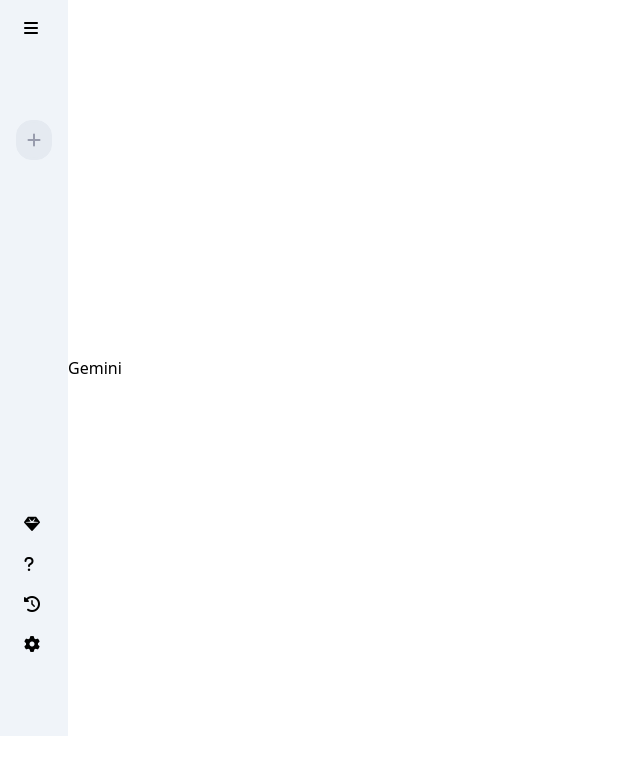
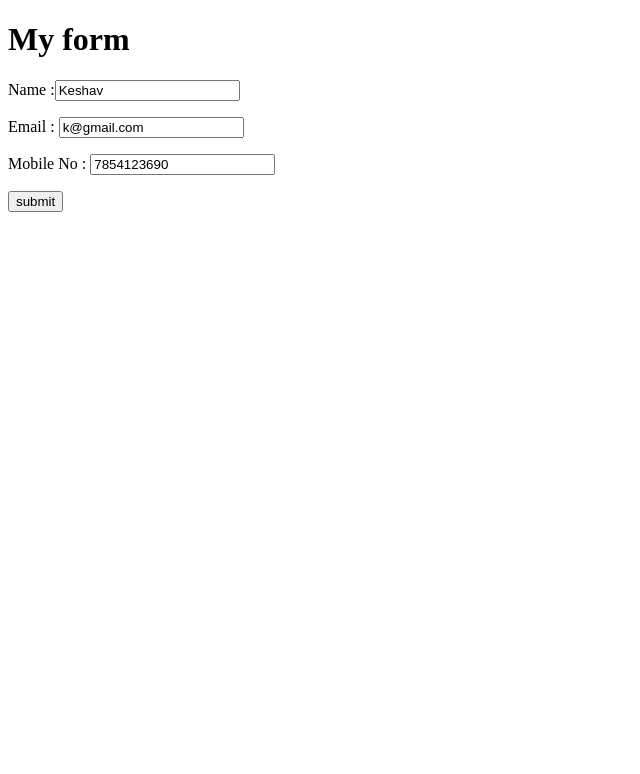
Before and after one commit to keshav-koli/React-learn-basic, a React (Vite) app: page / in a window 1280 px wide. Shown: the top 774 px of the page, without its empty margins (0-640 px from the left). Built offline with nearby package versions, Linux system fonts and the light colour scheme.

Commit message:
Refactor styles and update Gemini component for improved layout and functionality

```diff
--- a/index.html
+++ b/index.html
@@ -5,7 +5,7 @@
     <link rel="icon" type="image/svg+xml" href="/vite.svg" />
     <meta name="viewport" content="width=device-width, initial-scale=1.0" />
     <link rel="icon" type="image/x-icon" href="/src/assets/react.svg" />
-    <link rel="stylesheet" href="style.css" />
+    <!-- <link rel="stylesheet" href="style.css" /> -->
     <!-- <link href="/src/styles.css" rel="stylesheet"> -->
     <link
       rel="stylesheet"
--- a/src/App.jsx
+++ b/src/App.jsx
@@ -1504,7 +1504,7 @@
 */
 
 // !============Gemini Clone==============
-
+/*
 import React from "react";
 import Gemini from "./Gemini_task/gemini";
 const App = () => {
@@ -1516,3 +1516,308 @@
 };
 
 export default App;
+*/
+
+// ! ========================= Forms in React JS ===============
+// ! ===================== UnControlled Forms =====================
+// ? ============ useRef() Hook ==============
+/*
+To get the reference of an element we have to use useRef() Hook.
+For reference of an element we have to use useRef() Hook.
+    1. import useRef()
+    2. store in a variable
+    3. to pass reference we have to use "ref prop" and assgin the variable name.
+
+Reference variable should be assigned to only one element.
+If we repeat the variable name for multiple elements , it wil target the most updated element.
+*/
+
+// ? Example 1:
+/*
+import React from "react";
+import { useRef } from "react";
+
+const App = () => {
+  let nameRef = useRef();
+  // console.log(nameRef);
+
+  let emailRef = useRef();
+  let mobileRef = useRef();
+  let handleSubmit = (e) => {
+    e.preventDefault();
+
+    // console.log(nameRef);
+    // console.log(nameRef.current);
+    // console.log(nameRef.current.value);
+
+    // console.log(nameRef.current.value);
+    // console.log(emailRef.current.value);
+    // console.log(mobileRef.current.value);
+    console.log({
+      userName: nameRef.current.value,
+      userEmail: emailRef.current.value,
+      userNo: mobileRef.current.value,
+    });
+  };
+
+  return (
+    <div>
+      <h1>Form</h1>
+      <form onSubmit={handleSubmit}>
+        <label>Name :</label>
+        <input type="text" ref={nameRef} /> <br /> <br />
+        <label>Email :</label>
+        <input type="text" ref={emailRef} /> <br /> <br />
+        <label>Mobile :</label>
+        <input type="text" ref={mobileRef} /> <br /> <br />
+        <button>Submit</button>
+      </form>
+    </div>
+  );
+};
+
+export default App;
+*/
+
+// ?Example 2
+// Sum of 3 numbers
+/*
+import React from "react";
+import { useState } from "react";
+import { useRef } from "react";
+
+const App = () => {
+  let [result, setResult] = useState("");
+
+  let number1 = useRef();
+  let number2 = useRef();
+  let number3 = useRef();
+
+  console.log(number1);
+  console.log(number2);
+  console.log(number3);
+  const handleSubmit = (e) => {
+    e.preventDefault();
+
+    console.log(number1.current.value);
+    console.log(typeof number1.current.value);
+    console.log(number2.current.value);
+    console.log(number3.current.value);
+
+    console.log(Number(number1.current.value));
+    console.log(number1.current.value * 1);
+    console.log(+number1.current.value);
+    console.log(typeof Number(number1.current.value));
+
+    setResult(
+      Number(number1.current.value) +
+        Number(number2.current.value) +
+        Number(number3.current.value)
+    );
+    //  +number1.current.value + +number2.current.value + +number3.current.value;
+    //  number1.current.value*1 + number2.current.value*1 + number3.current.value*1;
+  };
+
+  return (
+    <div>
+      <h1>Addition Form</h1>
+      <form onSubmit={handleSubmit}>
+        <p>
+          <label>Number 1 : </label>
+          <input type="tel" ref={number1} />
+        </p>
+        <p>
+          <label>Number 2 : </label>
+          <input type="tel" ref={number2} />
+        </p>
+
+        <p>
+          <label>Number 3 : </label>
+          <input type="tel" ref={number3} />
+        </p>
+
+        <p>
+          <button>submit</button>
+        </p>
+      </form>
+      {result && <h2>Output is : {result}</h2>}
+    </div>
+  );
+};
+
+export default App;
+*/
+
+// ! ===================== Controlled Forms =====================
+/*
+    1. useState( ) Hook
+    2. value prop
+    3. readOnly / onChange Event
+
+Note:
+  You provided a `value` prop to a form field without an `onChange` handler.
+  This will render a read-only field.
+*/
+/*
+
+?Example 2
+import React, { useState } from "react";
+
+const App = () => {
+  let [name, setName] = useState("Amit");
+  let [email, setEmail] = useState("");
+  let [mobile, setMobile] = useState("");
+
+  return (
+    <>
+      <h1>Registration Form</h1>
+      <form action="">
+        <p>
+          <label>Name : </label>
+          <input
+            type="text"
+            value={name}
+            onChange={e => {
+              // console.log("I am changing...");
+              // console.log(e);
+              // console.log(e.target);
+              console.log(e.target.value);
+              setName(e.target.value);
+            }}
+          />
+        </p>
+        <p>
+          <label>Email : </label>
+          <input type="text" value={email}  onChange={e => {
+              setEmail(e.target.value);
+            }} />
+        </p>
+        <p>
+          <label>Mobile No : </label>
+          <input type="text" value={mobile}
+            onChange={e => setMobile(e.target.value)} />
+        </p>
+        <p>
+          <button>submit</button>
+        </p>
+      </form>
+    </>
+  );
+};
+export default App;
+*/
+
+// ? Example 2
+/*
+import React, { useState } from "react";
+
+const App = () => {
+  let [number1,setNumber1]=useState("");
+  let [number2,setNumber2]=useState("");
+  let [number3,setNumber3]=useState("");
+  let [result,setResult]=useState("");
+
+  let handleSubmit=(e)=>{
+    e.preventDefault();
+    let sum=+number1+ +number2+ +number3;
+    setResult(sum)
+  }
+  return (
+  <div>
+    <h1>Addition of 3 numbers</h1>
+    <form onSubmit={handleSubmit}>
+      <p>
+        <label>Number 1 :</label>
+        <input type="text" value={number1} onChange={e=>{setNumber1(e.target.value)}}></input>
+      </p>
+      <p>
+        <label>Number 2 :</label>
+        <input type="text" value={number2} onChange={e=>{setNumber2(e.target.value)}}></input>
+      </p>
+      <p>
+        <label>Number 3 :</label>
+        <input type="text" value={number3} onChange={e=>{setNumber3(e.target.value)}}></input>
+      </p>
+      <button>Submit</button>
+    </form>
+    {result&&<h1>Output :{result}</h1>}
+  </div>
+  );
+};
+
+export default App;
+*/
+// ?Exammple 3
+import React, { useState } from "react";
+
+const App = () => {
+  const [formData, setformData] = useState({
+    sname: "Keshav",
+    email: "k@gmail.com",
+    phone: "7854123690",
+  });
+
+  /*const handleName = (e) => {
+    // console.log(e.target.value);
+    setformData({
+      ...formData,
+      sname: e.target.value,
+    });
+  };
+
+  const handleEmail = (e) => {
+    // console.log(e.target.value);
+    setformData({
+      ...formData,
+      email: e.target.value,
+    });
+  };
+
+  const handlePhone = (e) => {
+    // console.log(e.target.value);
+    setformData({
+      ...formData,
+      phone: e.target.value,
+    });
+  };
+  */
+
+  const handleSubmit = (e) => {
+    e.preventDefault();
+
+    console.log(formData);
+  };
+
+  const handleChange=(e)=>{
+    setformData({
+      ...formData,
+      [e.target.name]:e.target.value
+    })
+  }
+
+
+  return (
+    <div>
+      <form onSubmit={handleSubmit}>
+        <h1>My form</h1>
+        <p>
+          <label>Name :</label>
+          <input type="text" value={formData.sname} onChange={handleChange} name="sname"></input>
+        </p>
+        <p>
+          <label>Email : </label>
+          <input type="text" value={formData.email} onChange={handleChange} name="email" />
+        </p>
+        <p>
+          <label>Mobile No : </label>
+          <input type="text" value={formData.phone} onChange={handleChange} name="phone" />
+        </p>
+        <p>
+          <button>submit</button>
+        </p>
+      </form>
+    </div>
+  );
+};
+
+export default App;
--- a/src/Gemini_task/Gemini.jsx
+++ b/src/Gemini_task/Gemini.jsx
@@ -7,7 +7,7 @@
     <div id={style.Container}>
       <div className={style.sideBar}>
         <div>
-          <i className="fa-solid fa-bars" onClick={() => setToggle(!toggle)}></i>
+          <i className="fa-solid fa-bars " onClick={() => setToggle(!toggle)}></i>
         </div>
         <button className={style.btn}>
           <i className="fa-solid fa-plus "></i>
@@ -19,7 +19,7 @@
             {toggle && <span>Gem Manager</span>}
           </div>
           <div>
-            <i className="fa-solid fa-question"></i>
+            <i className="fa-solid fa-question border"></i>
             {toggle && <span>Help</span>}
           </div>
           <div>
@@ -39,7 +39,7 @@
         </div>
       </div>
       <div id={style.mainBar}>
-        <h2>Gemini</h2>
+        <h2 className="border ml-10">Gemini</h2>
       </div>
     </div>
   );
--- a/src/main.jsx
+++ b/src/main.jsx
@@ -1,6 +1,6 @@
 import React from 'react'
 import ReactDom from "react-dom/client"
-import "./index.css"
+// import "./index.css"
 import App from './App';
 
 
--- a/style.css
+++ b/style.css
@@ -1,8 +1,10 @@
 @import "tailwindcss";
-*{
+* {
     margin: 0;
     padding: 0;
     box-sizing: border-box;
+}
+body {
     background-color: black;
     color: white;
 }
```
